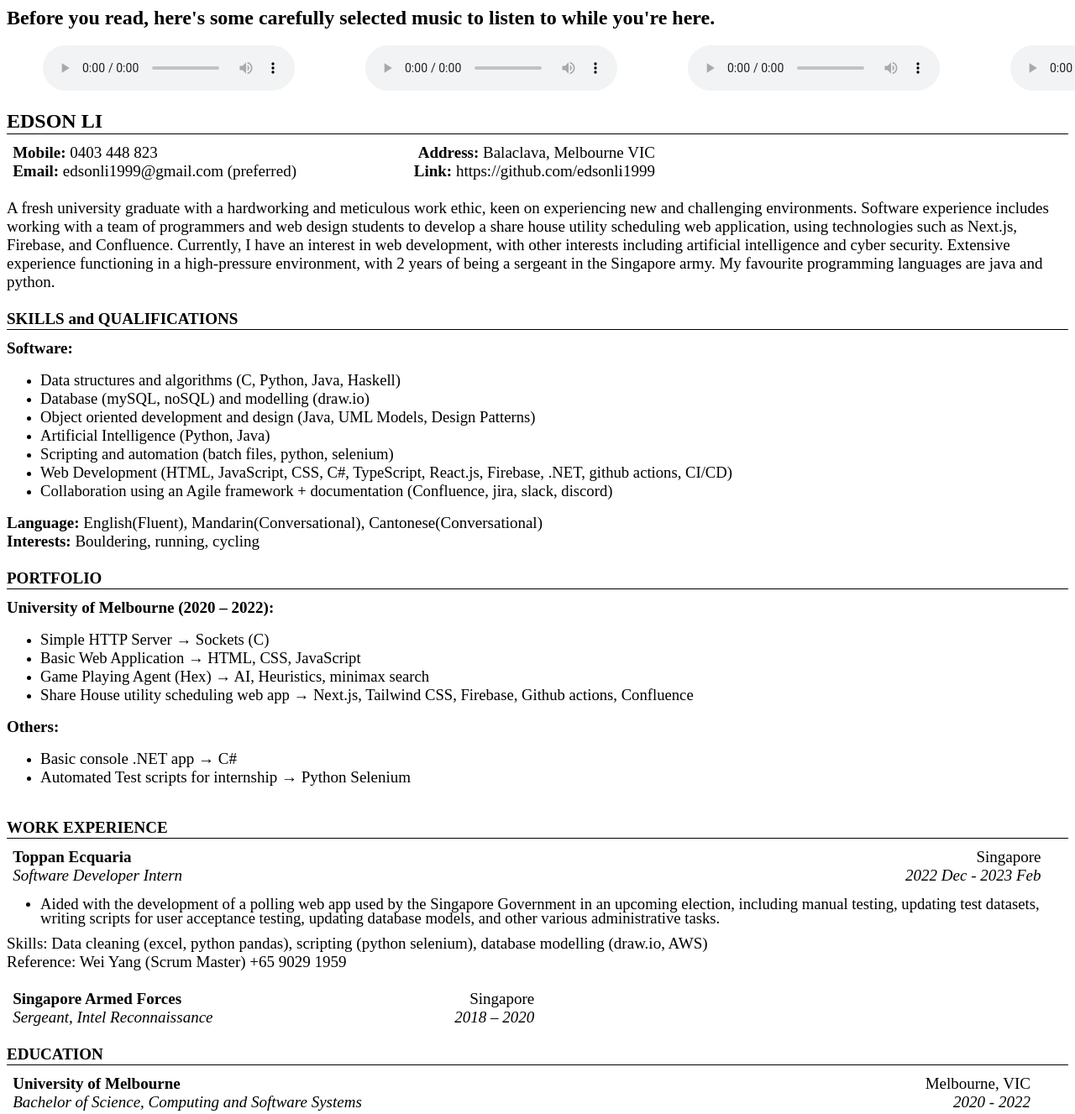
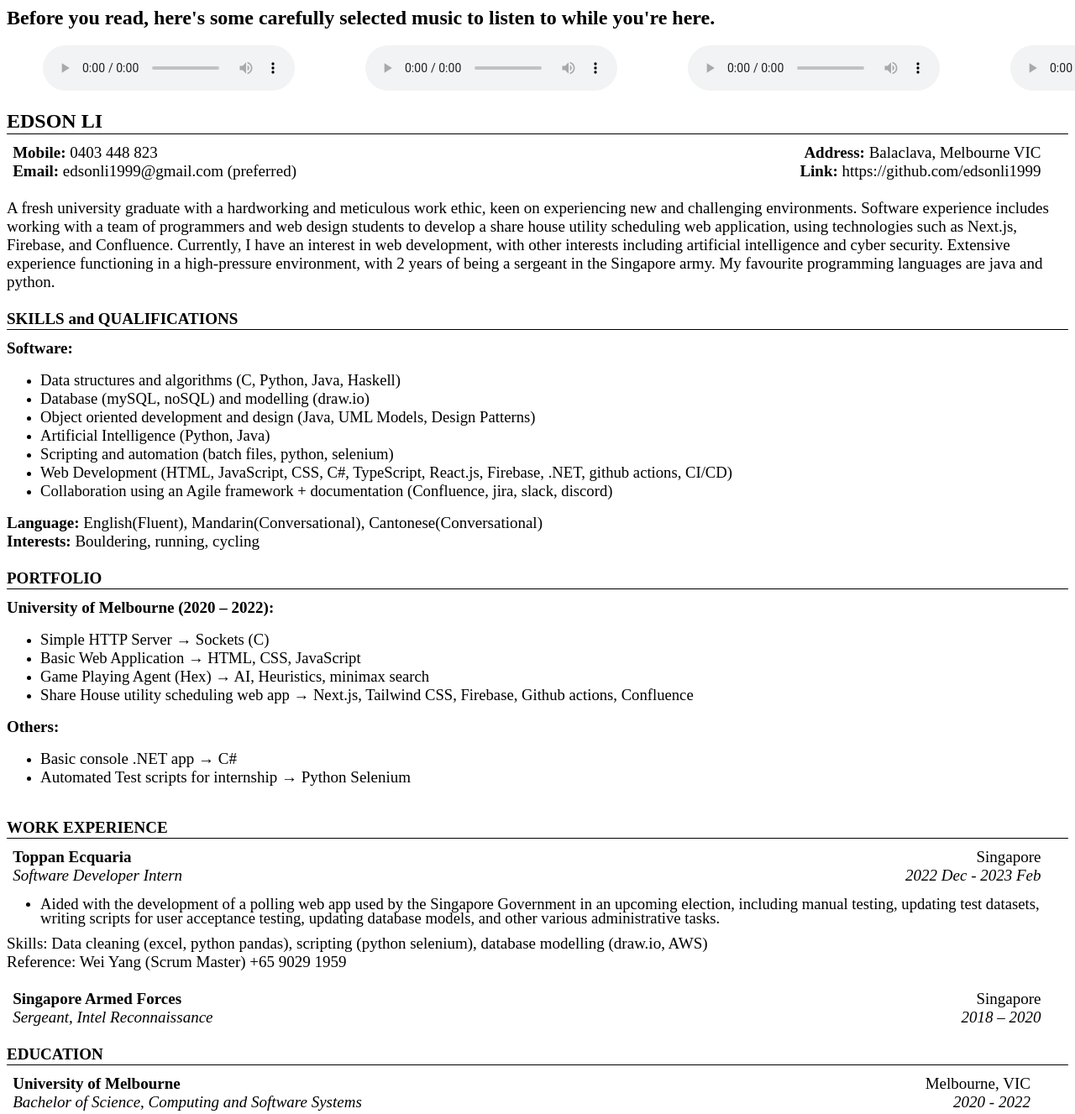
Before and after one commit to edsonli1999/resume, a plain HTML site: page index.html in a window 1280 px wide. Shown: the top 1327 px of the page at 84% size. Drawn offline with Linux system fonts and the light colour scheme.

Commit message:
Fixed formatting issue w tables not flushed right

```diff
--- a/index.html
+++ b/index.html
@@ -56,21 +56,21 @@
     <div style='margin-top:0cm;margin-right:0cm;margin-bottom:8.0pt;margin-left:0cm;line-height:105%;font-size:15px;font-family:"Calibri",sans-serif;border:none;border-bottom:solid black 1.0pt;padding:0cm 0cm 1.0pt 0cm;'>
         <p style='margin-top:0cm;margin-right:0cm;margin-bottom:0cm;margin-left:0cm;line-height:normal;font-size:15px;font-family:"Calibri",sans-serif;border:none;padding:0cm;'><strong><span style='font-size:24px;font-family:"Times New Roman",serif;'>EDSON LI</span></strong></p>
     </div>
-    <table style="border-collapse:collapse;border:none;">
+    <table style="border-collapse: collapse; border: none; margin-right: calc(2%); width: 98%;">
         <tbody>
             <tr>
-                <td style="width: 45.2%; padding: 0cm 5.4pt; vertical-align: top;">
+                <td style="width: 52.7846%; padding: 0cm 5.4pt; vertical-align: top;">
                     <p style='margin-top:0cm;margin-right:0cm;margin-bottom:0cm;margin-left:0cm;line-height:normal;font-size:15px;font-family:"Calibri",sans-serif;'><strong><span style='font-size:19px;font-family:"Times New Roman",serif;'>Mobile:&nbsp;</span></strong><span style='font-size:19px;font-family:"Times New Roman",serif;'>0403 448 823&nbsp;</span></p>
                 </td>
-                <td style="width: 54.6462%; padding: 0cm 5.4pt; vertical-align: top;">
+                <td style="width: 47.0616%; padding: 0cm 5.4pt; vertical-align: top;">
                     <p style='margin-top:0cm;margin-right:0cm;margin-bottom:0cm;margin-left:0cm;line-height:normal;font-size:15px;font-family:"Calibri",sans-serif;text-align:right;'><strong><span style='font-size:19px;font-family:"Times New Roman",serif;'>Address:&nbsp;</span></strong><span style='font-size:19px;font-family:"Times New Roman",serif;'>Balaclava, Melbourne VIC</span></p>
                 </td>
             </tr>
             <tr>
-                <td style="width: 45.2%; padding: 0cm 5.4pt; vertical-align: top;">
+                <td style="width: 52.7846%; padding: 0cm 5.4pt; vertical-align: top;">
                     <p style='margin-top:0cm;margin-right:0cm;margin-bottom:0cm;margin-left:0cm;line-height:normal;font-size:15px;font-family:"Calibri",sans-serif;'><strong><span style='font-size:19px;font-family:"Times New Roman",serif;'>Email:&nbsp;</span></strong><span style='font-size:19px;font-family:"Times New Roman",serif;'>edsonli1999@gmail.com (preferred)</span></p>
                 </td>
-                <td style="width: 54.6462%; padding: 0cm 5.4pt; vertical-align: top;">
+                <td style="width: 47.0616%; padding: 0cm 5.4pt; vertical-align: top;">
                     <p style='margin-top:0cm;margin-right:0cm;margin-bottom:0cm;margin-left:0cm;line-height:normal;font-size:15px;font-family:"Calibri",sans-serif;text-align:right;'><strong><span style='font-size:19px;font-family:"Times New Roman",serif;'>Link:&nbsp;</span></strong><span style='font-size:19px;font-family:"Times New Roman",serif;'>https://github.com/edsonli1999</span></p>
                 </td>
             </tr>
@@ -142,21 +142,21 @@
     <p style='margin-top:0cm;margin-right:0cm;margin-bottom:0cm;margin-left:0cm;line-height:normal;font-size:15px;font-family:"Calibri",sans-serif;'><span style='font-size:19px;font-family:"Times New Roman",serif;'>Skills: Data cleaning (excel, python pandas), scripting (python selenium), database modelling (draw.io, AWS)</span></p>
     <p style='margin-top:0cm;margin-right:0cm;margin-bottom:0cm;margin-left:0cm;line-height:normal;font-size:15px;font-family:"Calibri",sans-serif;'><span style='font-size:19px;font-family:"Times New Roman",serif;'>Reference: Wei Yang (Scrum Master) +65 9029 1959</span></p>
     <p style='margin-top:0cm;margin-right:0cm;margin-bottom:0cm;margin-left:0cm;line-height:normal;font-size:15px;font-family:"Calibri",sans-serif;'><strong><span style='font-size:19px;font-family:"Times New Roman",serif;'>&nbsp;</span></strong></p>
-    <table style="border-collapse:collapse;border:none;">
+    <table style="border-collapse: collapse; border: none; margin-right: calc(2%); width: 98%;">
         <tbody>
             <tr>
-                <td style="width: 43.5077%; padding: 0cm 5.4pt; vertical-align: top;">
+                <td style="width: 77.8683%; padding: 0cm 5.4pt; vertical-align: top;">
                     <p style='margin-top:0cm;margin-right:0cm;margin-bottom:0cm;margin-left:0cm;line-height:normal;font-size:15px;font-family:"Calibri",sans-serif;'><strong><span style='font-size:19px;font-family:"Times New Roman",serif;'>Singapore Armed Forces</span></strong></p>
                 </td>
-                <td style="width: 56.3385%; padding: 0cm 5.4pt; vertical-align: top;">
+                <td style="width: 22.1317%; padding: 0cm 5.4pt; vertical-align: top;">
                     <p style='margin-top:0cm;margin-right:0cm;margin-bottom:0cm;margin-left:0cm;line-height:normal;font-size:15px;font-family:"Calibri",sans-serif;text-align:right;'><span style='font-size:19px;font-family:  "Times New Roman",serif;'>Singapore</span></p>
                 </td>
             </tr>
             <tr>
-                <td style="width: 43.5077%; padding: 0cm 5.4pt; vertical-align: top;">
+                <td style="width: 77.8683%; padding: 0cm 5.4pt; vertical-align: top;">
                     <p style='margin-top:0cm;margin-right:0cm;margin-bottom:0cm;margin-left:0cm;line-height:normal;font-size:15px;font-family:"Calibri",sans-serif;'><em><span style='font-size:19px;font-family:"Times New Roman",serif;'>Sergeant, Intel Reconnaissance &nbsp; &nbsp;&nbsp;</span></em></p>
                 </td>
-                <td style="width: 56.3385%; padding: 0cm 5.4pt; vertical-align: top;">
+                <td style="width: 22.1317%; padding: 0cm 5.4pt; vertical-align: top;">
                     <p style='margin-top:0cm;margin-right:0cm;margin-bottom:0cm;margin-left:0cm;line-height:normal;font-size:15px;font-family:"Calibri",sans-serif;text-align:right;'><em><span style='font-size:19px;font-family:"Times New Roman",serif;'>2018 &ndash; 2020</span></em></p>
                 </td>
             </tr>
```
